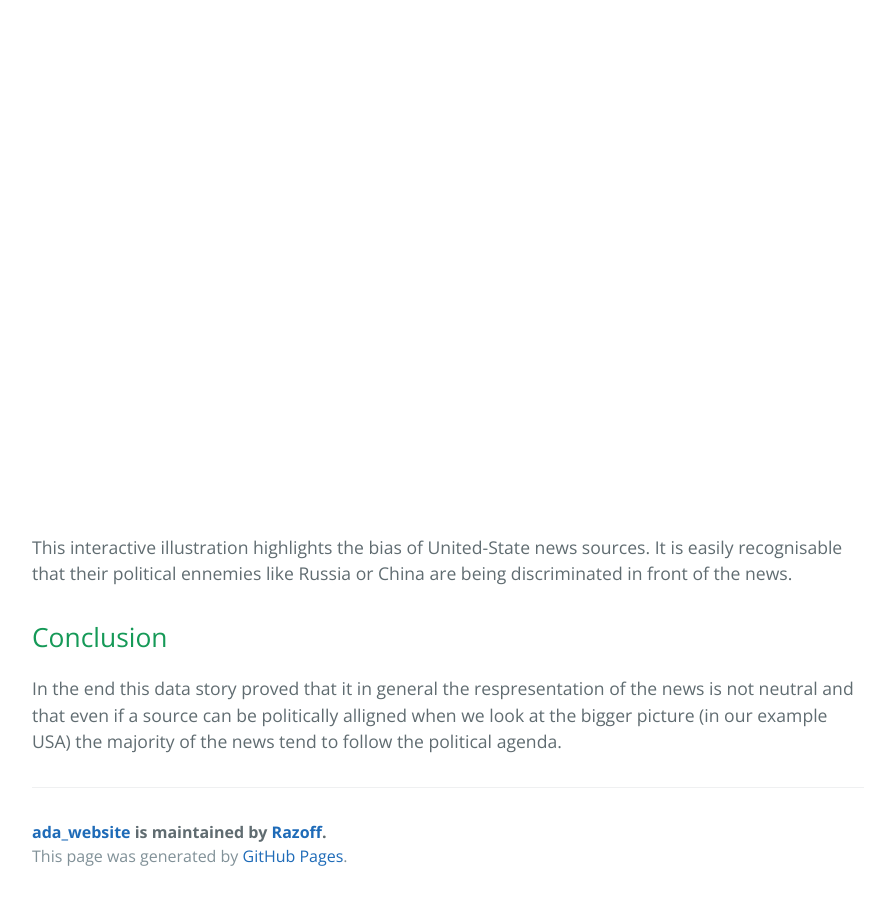
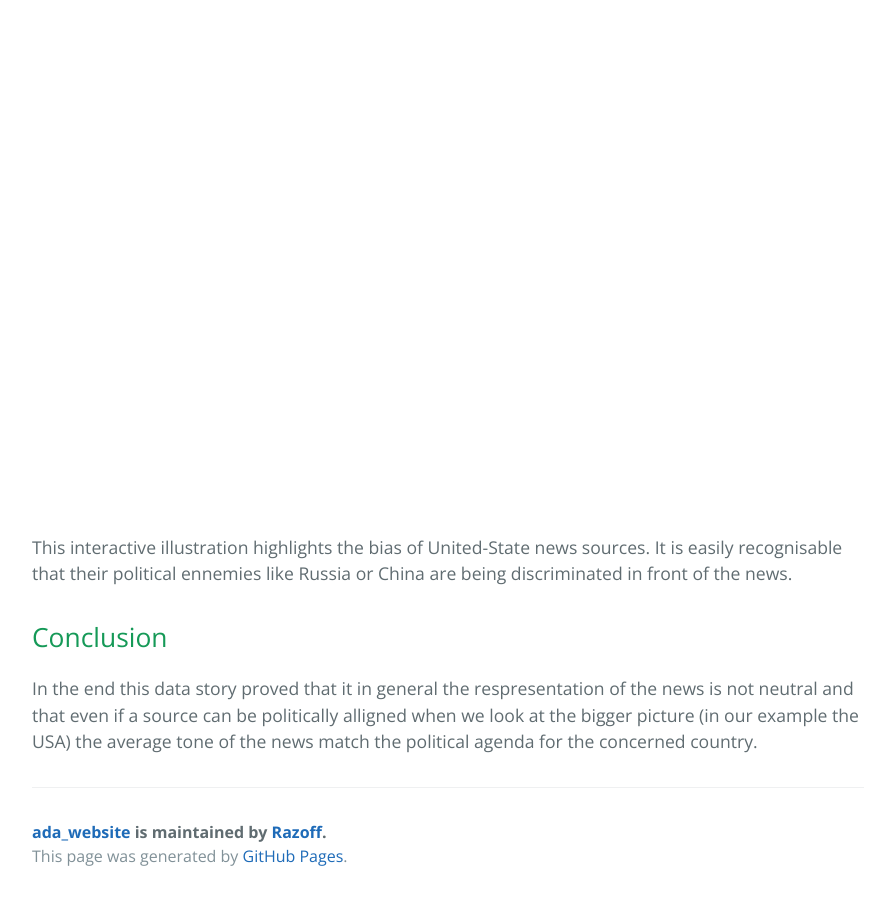
Before and after one commit to Razoff/ada_website, a Jekyll site: the page built from index.md, in a window 1280 px wide and 900 px high, scrolled down 5428 px. Shown: the whole window, without its empty margins (192-1081 px from the left). Built offline with Jekyll 4.4.1, drawn with Linux system fonts in a browser that asks for light colours; nearby versions of some CDN libraries; our own code applies the rules of GitHub Pages for plain Markdown files; a script that is not in the unit is left out; comment, search, counter and statistics services are not loaded.

Commit message:
conclusion

```diff
--- a/index.md
+++ b/index.md
@@ -79,4 +79,4 @@
 
 <h2> Conclusion </h2>
 
-<p>In the end this data story proved that it in general the respresentation of the news is not neutral and that even if a source can be politically alligned when we look at the bigger picture (in our example USA) the majority of the news tend to follow the political agenda. </p>
+<p>In the end this data story proved that it in general the respresentation of the news is not neutral and that even if a source can be politically alligned when we look at the bigger picture (in our example the USA) the average tone of the news match the political agenda for the concerned country. </p>
```
